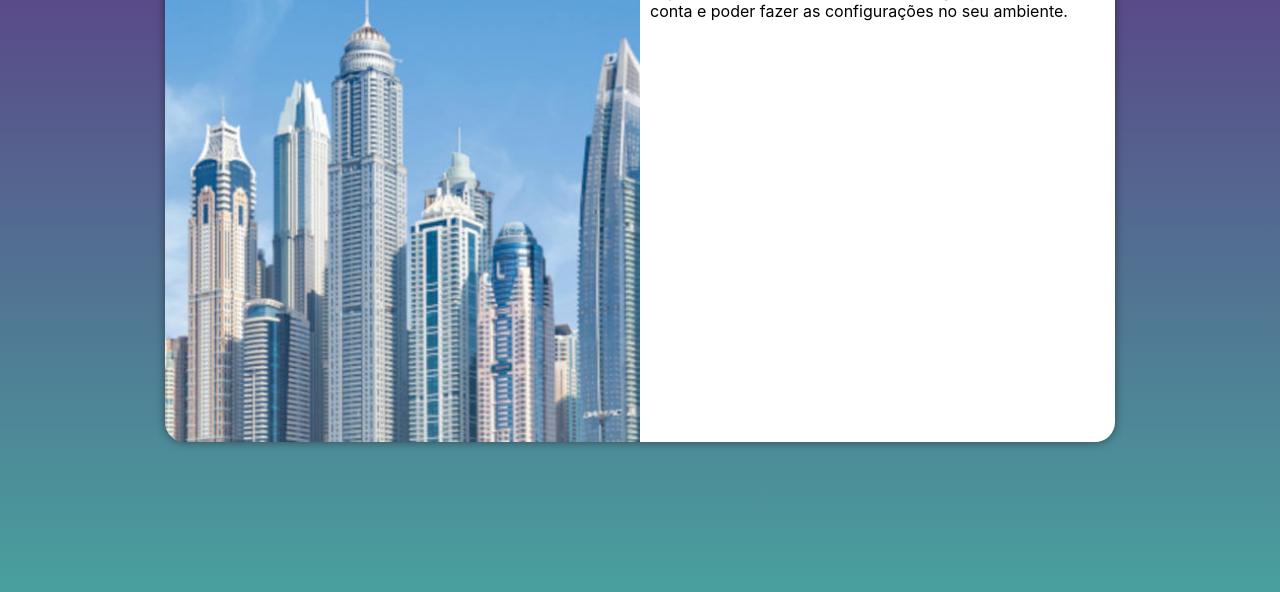
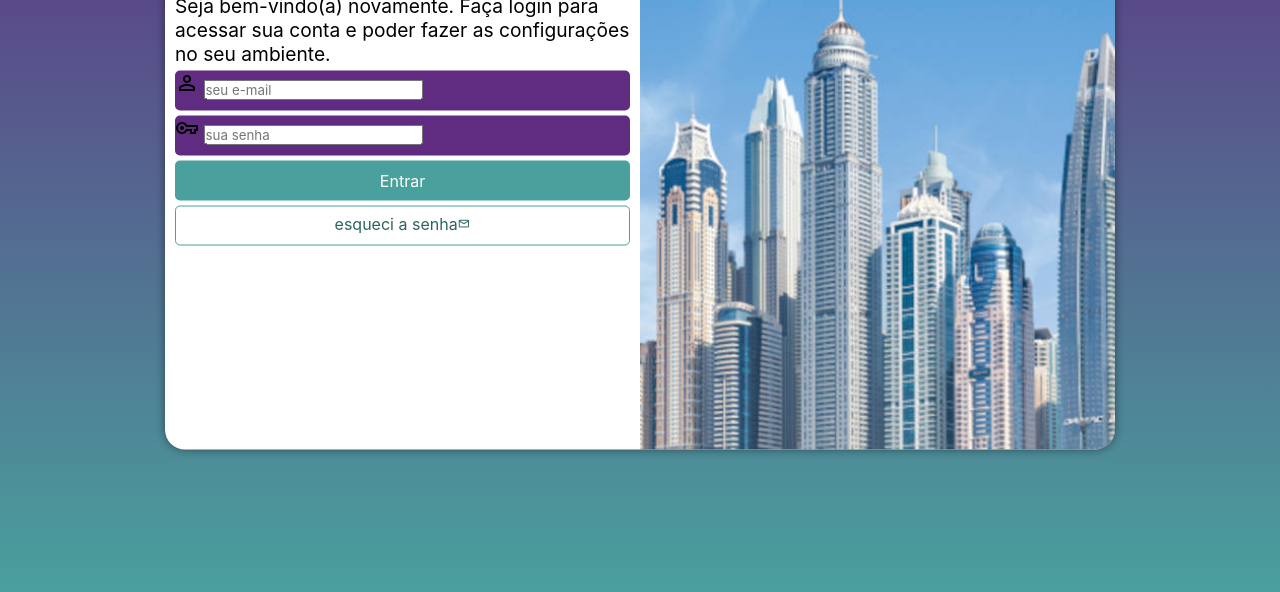
Before and after one commit to AndreSantosDS/html-css, a plain HTML site: page desafios/desafio16/index.html in a window 1280 px wide. Shown: the part 208-800 px from the top of the page. Drawn offline with nearby package versions, Linux system fonts and the light colour scheme.

Commit message:
Formatação do formulário

```diff
--- a/desafios/desafio16/estilos/media-query.css
+++ b/desafios/desafio16/estilos/media-query.css
@@ -36,12 +36,18 @@ Grandes telas: acima de 1200px
         width: 950px;
     }
     section#login > div#imagem{
-        float: left;
+        float: right;
         width: 50%;
         height: 100%;
     }
     section#login > div#formulario{
-        float: right;
+        float: left;
         width: 50%;
     }
+    div#formulario > h1{
+        font-size: 2em;
+    }
+    div#formulario > p{
+        font-size: 1.2em;
+    }
 }
--- a/desafios/desafio16/estilos/style.css
+++ b/desafios/desafio16/estilos/style.css
@@ -23,7 +23,7 @@ main{
 section#login{
     background-color: white;
     width: 250px;
-    height: 500px;
+    height: 515px;
     border-radius: 20px;
     overflow: hidden;
     position: absolute;
@@ -47,3 +47,55 @@ section#login > div#formulario{
     display: block;
     padding: 10px;
 }
+div#formulario > h1{
+   text-align: center;
+   margin-bottom: 10px;
+}
+div#formulario > p{
+    font-size: 0.8em;
+}
+div#formulario > form > div.campo{
+    background-color: var(--cor2);
+    width: 100%;
+    display: block;
+    height: 40px;
+    border-radius: 5px;
+    margin: 5px 0px;
+}
+div#formulario > form > div.campo>label{
+    display: none;
+}
+div#formulario > form > input[type=submit]{
+    display: block;
+    font-size: 1em;
+    width: 100%;
+    height: 40px;
+    background-color: var(--cor1);
+    color: white;
+    border: none;
+    border-radius: 5px;
+    cursor: pointer;
+}
+div#formulario > form > input[type=submit]:hover{
+    background-color: #2d6462;
+}
+div#formulario > form > a.botao{
+    display: block;
+    text-align: center;
+    font-size: 1em;
+    width: 100%;
+    height: 40px;
+    background-color: white;
+    color: #2d6462;
+    border: 1px solid #49a09d;
+    border-radius: 5px;
+    text-decoration: none;
+    padding-top: 7px;
+    margin-top: 5px;
+}
+div#formulario > form > a.botao:hover{
+    background-color: #6cd3cf;
+}
+div#formulario > form > a.botao > i{
+    font-size: 0.8em;
+}
--- a/desafios/desafio16/index.html
+++ b/desafios/desafio16/index.html
@@ -6,6 +6,7 @@
     <title>Login</title>
     <link rel="stylesheet" href="estilos/style.css">
     <link rel="stylesheet" href="estilos/media-query.css">
+    <link rel="stylesheet" href="https://fonts.googleapis.com/css2?family=Material+Symbols+Outlined:opsz,wght,FILL,GRAD@24,400,0,0" />
 </head>
 <body>
     <main>
@@ -18,6 +19,20 @@
                <h1>Login</h1>
                <p>Seja bem-vindo(a) novamente. Faça login para acessar sua conta e poder fazer as configurações no seu ambiente.</p>
                <form action="login.php" method="post" autocomplete="on">
+                  <div class="campo">
+                    <i class="material-symbols-outlined">person</i>
+                      <input type="email" name="login" id="idlogin" required placeholder="seu e-mail" autocomplete="email" maxlength="30">
+                      <label for="idlogin">Login</label>
+                  </div>
+
+                  <div class="campo">
+                    <i class="material-symbols-outlined">vpn_key</i>
+                       <input type="password" name="senha" id="idsenha" required minlength="6" maxlength="15" placeholder="sua senha" autocomplete="current-password">
+                       <label for="idsenha">Senha</label>
+                  </div>
+
+                  <input type="submit" value="Entrar">
+                  <a href="#" class="botao">esqueci a senha<i class="material-symbols-outlined">mail</i></a>
 
                </form>
            </div>
```
